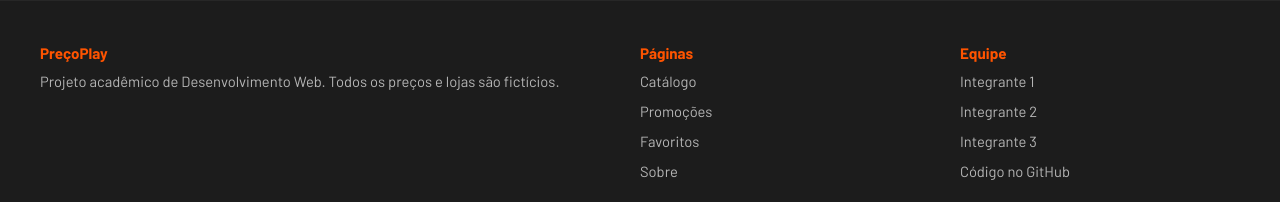
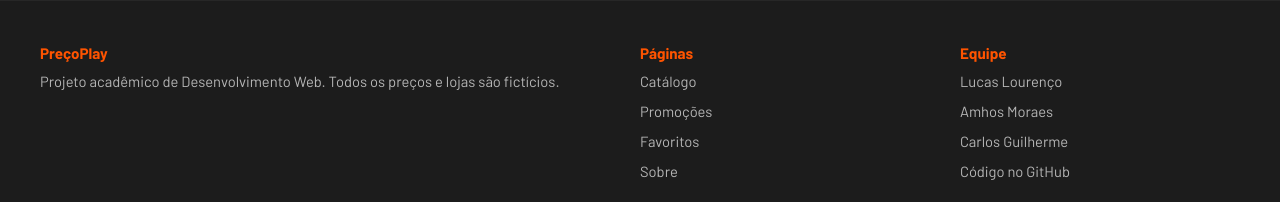
Before and after one commit to Lour3nco/PrecoPlay, a plain HTML site: page promocoes.html in a window 1280 px wide. Shown: the part 1440-1642 px from the top of the page. Drawn offline with Linux system fonts and the light colour scheme.

Commit message:
Update team members in promocoes.html

```diff
--- a/promocoes.html
+++ b/promocoes.html
@@ -96,9 +96,9 @@
         <div>
           <h3>Equipe</h3>
           <ul>
-            <li>Integrante 1</li>
-            <li>Integrante 2</li>
-            <li>Integrante 3</li>
+            <li>Lucas Lourenço</li>
+            <li>Amhos Moraes</li>
+            <li>Carlos Guilherme</li>
             <li><a href="https://github.com/usuario/repositorio" target="_blank" rel="noopener">Código no GitHub</a></li>
           </ul>
         </div>
```
